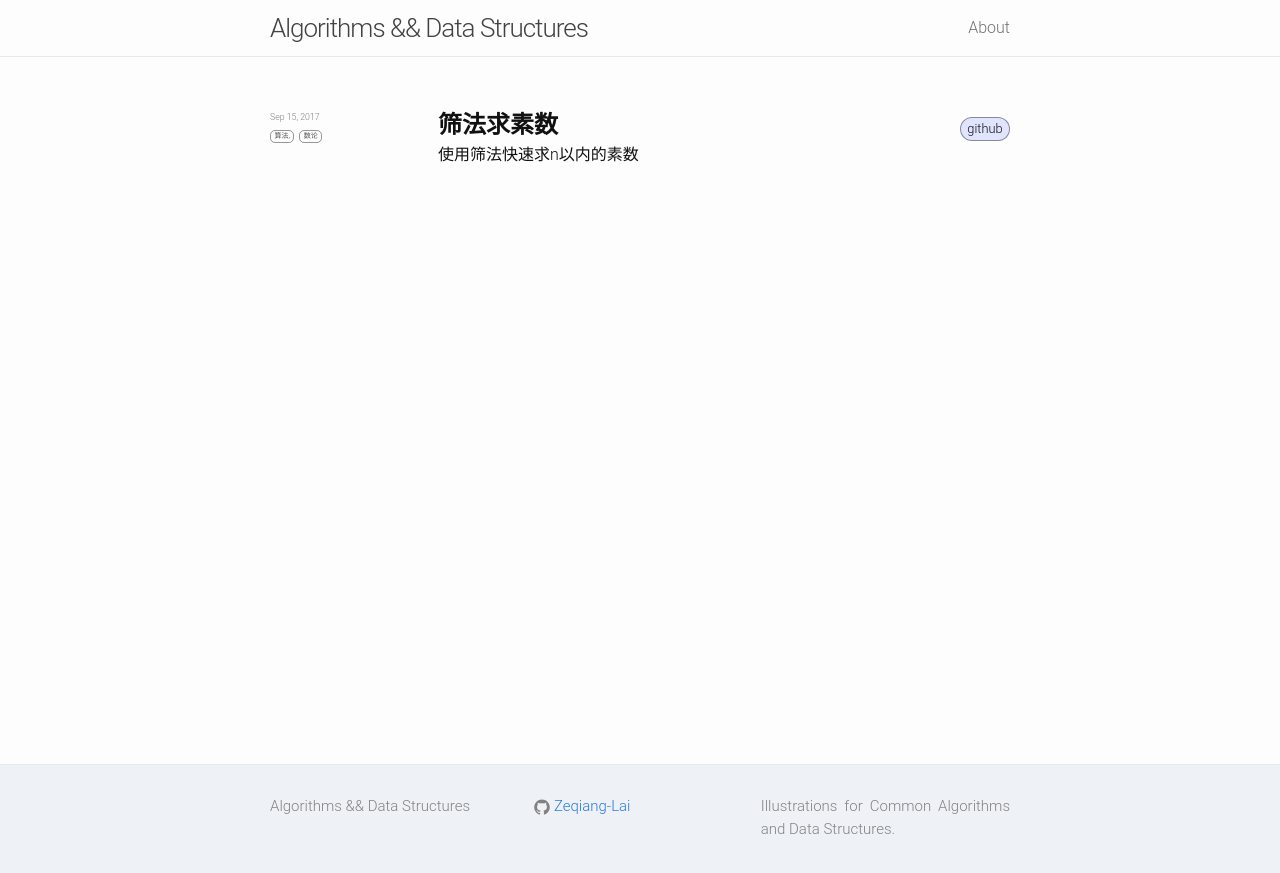
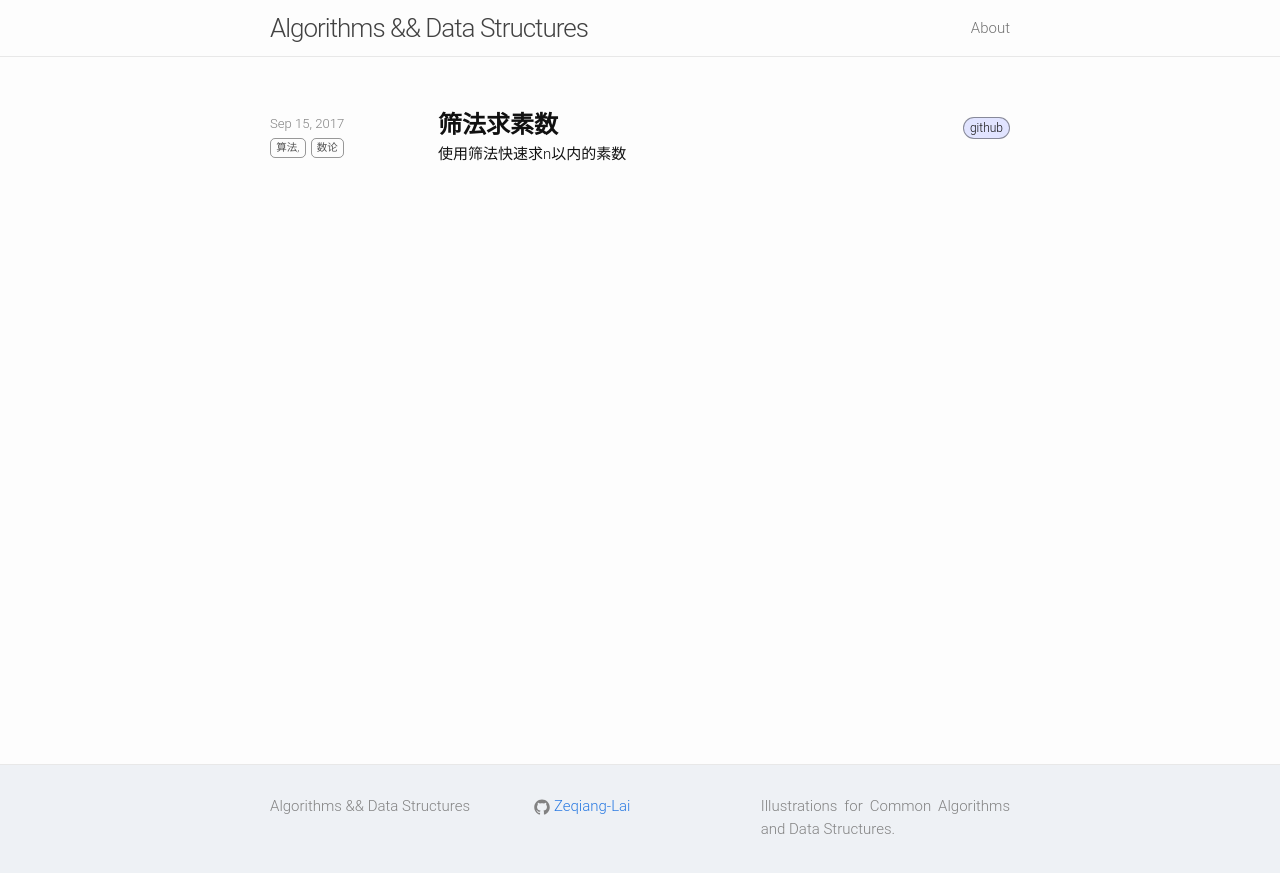
Before and after one commit to Zeqiang-Lai/Algorithms, a Jekyll site: the page built from docs/index.md, in a window 1280 px wide. Shown: the top 873 px of the page. Built offline with Jekyll 4.4.1, drawn with Linux system fonts in a browser that asks for light colours; some web fonts are replaced.

Commit message:
refining website style

```diff
--- a/docs/_includes/double-image.html
+++ b/docs/_includes/double-image.html
@@ -1,9 +1,9 @@
 <table class="image">
 <tr>
 <td align="center">
-    <div class="center-image" style="max-width: {{ include.size }}"><img src="{{ include.url1 }}" alt="{{ include.caption1 }}" /></div></td>
+    <div class="center-image" style="max-width: {{ include.size }}"><img src="{{ include.url1 | relative_url}}" alt="{{ include.caption1 }}" /></div></td>
 <td style="max-width: {{ include.size }}" align="center">
-    <div class="center-image" style="max-width: {{ include.size }}"><img src="{{ include.url2 }}" alt="{{ include.caption2 }}" /></div></td>
+    <div class="center-image" style="max-width: {{ include.size }}"><img src="{{ include.url2 | relative_url}}" alt="{{ include.caption2 }}" /></div></td>
 </tr>
 <tr>
 <td align="center">{{ include.caption1 }}</td>
--- a/docs/_includes/head.html
+++ b/docs/_includes/head.html
@@ -19,7 +19,7 @@
   <link rel="alternate" type="application/rss+xml" title="{{ site.title | escape }}" href="{{ "/feed.xml" | relative_url }}">
 
   <!-- To handle menu on smartphones -->
-  <script src="/assets/js/header.js"></script>
+  <script src={{ "/assets/js/header.js" | relative_url }}></script>
 
   <!-- jquery -->
   <script src="https://ajax.lug.ustc.edu.cn/ajax/libs/jquery/3.2.1/jquery.min.js"></script>
--- a/docs/_sass/minima.scss
+++ b/docs/_sass/minima.scss
@@ -1,7 +1,7 @@
 // Define defaults for each variable.
 
 $base-font-family: "Helvetica Neue", Helvetica, Arial, sans-serif !default;
-$base-font-size:   16px !default;
+$base-font-size:   15px !default;
 $base-font-weight: 400 !default;
 $small-font-size:  $base-font-size * 0.875 !default;
 $base-line-height: 1.5 !default;
--- a/docs/_sass/minima/_base.scss
+++ b/docs/_sass/minima/_base.scss
@@ -113,7 +113,7 @@ blockquote {
   color: $grey-color;
   border-left: 4px solid $grey-color-light;
   padding-left: $spacing-unit / 2;
-  font-size: 18px;
+  font-size: 16px;
   letter-spacing: -1px;
   font-style: italic;
 
@@ -129,7 +129,7 @@ blockquote {
  */
 pre,
 code {
-  font-size: 15px;
+  font-size: 13px;
   border: 1px solid $grey-color-light;
   border-radius: 3px;
   background-color: #eef;
--- a/docs/assets/css/custom.css
+++ b/docs/assets/css/custom.css
@@ -1,7 +1,7 @@
 body {
   /* font-family: Helvetica, Arial, sans-serif; */
   font-family: 'Roboto', sans-serif;
-  font-size: 16px;
+  font-size: 15px;
   line-height: 1.5;
   font-weight: 300;
   background-color: #fdfdfd;
--- a/docs/assets/css/main.scss
+++ b/docs/assets/css/main.scss
@@ -5,7 +5,7 @@
 
 // Our variables
 $base-font-family: "Helvetica Neue", Helvetica, Arial, sans-serif;
-$base-font-size:   10px;
+$base-font-size:   15px;
 $base-font-weight: 400;
 $small-font-size:  $base-font-size * 0.875;
 $base-line-height: 1.5;
```
Also changed, not shown: docs/assets/img/kmp1.png (added), docs/assets/img/kmp2.png (added), docs/assets/img/kmp3.png (added), docs/assets/img/kmp4.png (added), 1 other file.
